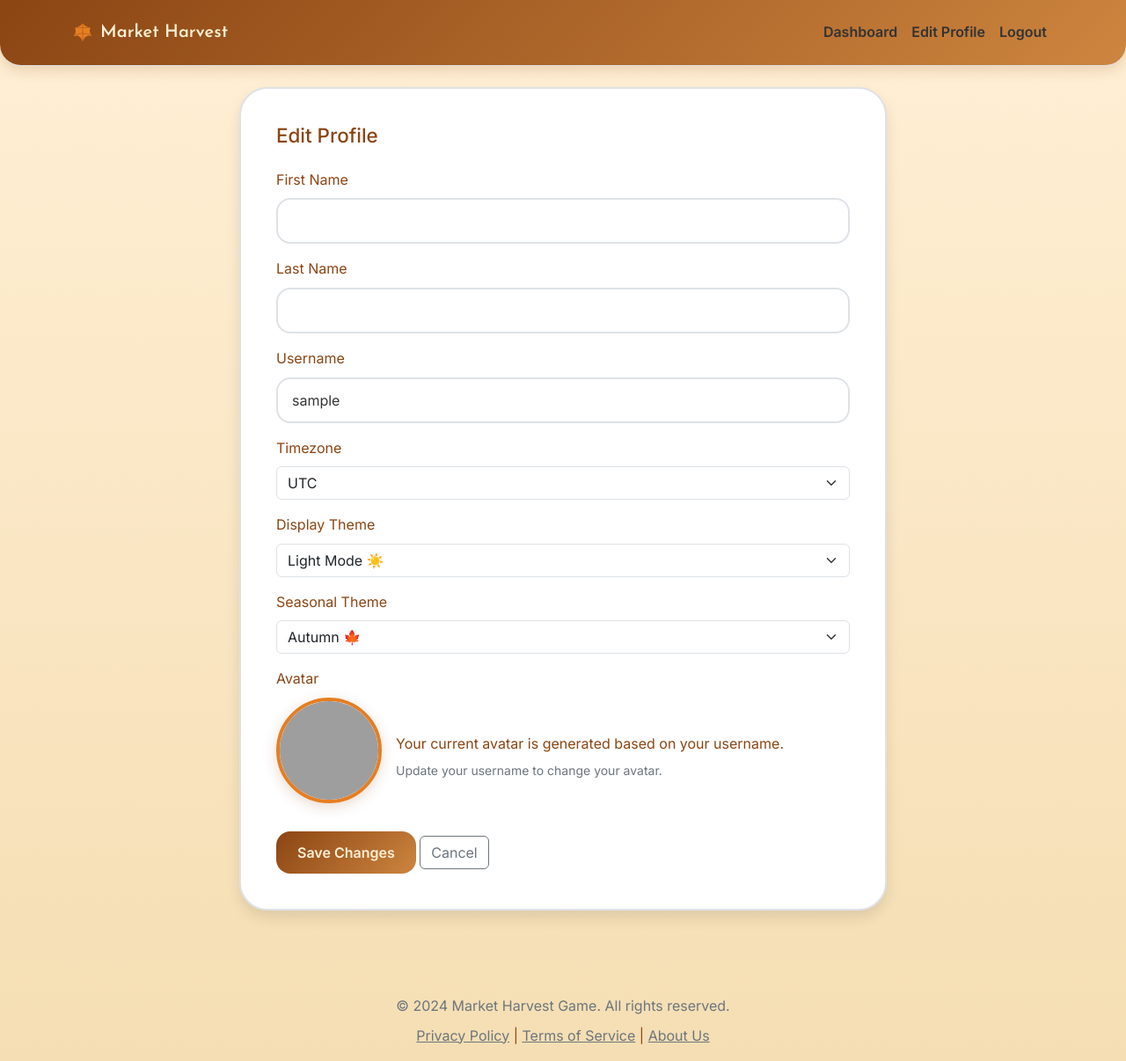
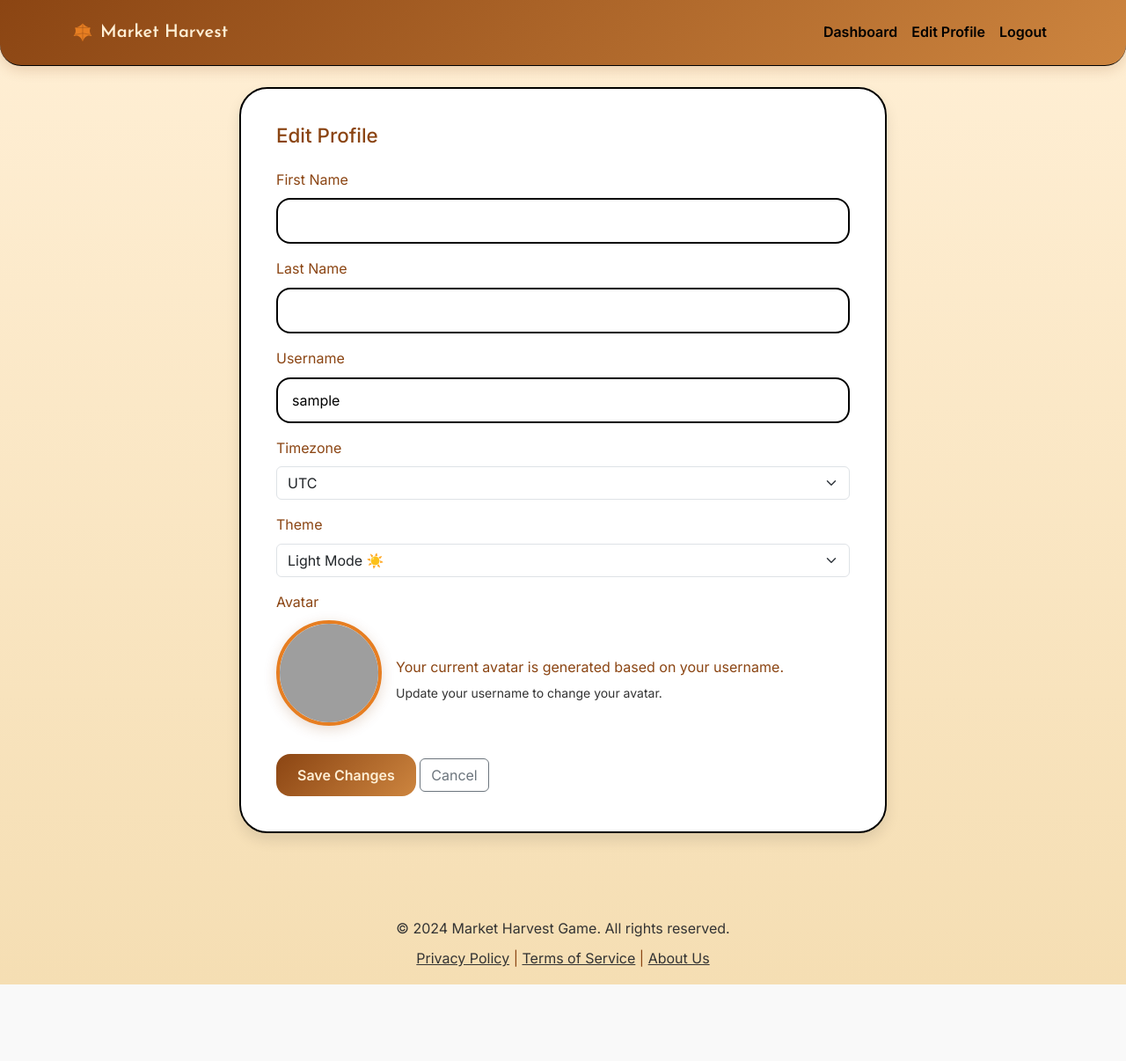
Before and after one commit to reversegremlin/harvest-market, a Flask app: page /profile/edit in a window 1280 px wide. Shown: the whole page at 88% size. After the commit the page ends 1119 px from the top, so only its background shows below. Run offline with Flask 3, Linux system fonts and the light colour scheme; the visitor is signed in with stand-in values (Sample User, id 1); data comes from the database, SQL or seed files in the repository; some libraries are stand-ins or nearby versions; grey boxes are pictures that could not be loaded.

Commit message:
Agent query: Is the consolidated theme selector working and are the dark/light themes displaying correctly with black/white colors?
Screenshot: https://storage.googleapis.com/screenshot-production-us-central1/c8f6aa36-1e33-49c3-b1fe-eb37e51a95ca/db748e47-b544-4921-95fe-6126f31db11a.jpg

```diff
--- a/static/css/styles.css
+++ b/static/css/styles.css
@@ -132,10 +132,10 @@ body {
 /* Light theme */
 .theme-light {
     --theme-bg: #ffffff;
-    --theme-text: #333333;
-    --theme-primary: #007bff;
-    --theme-secondary: #6c757d;
-    --theme-border: #dee2e6;
+    --theme-text: #000000;
+    --theme-primary: #000000;
+    --theme-secondary: #333333;
+    --theme-border: #000000;
     --theme-card-bg: #ffffff;
     --theme-input-bg: #ffffff;
     --theme-hover: #f8f9fa;
@@ -147,17 +147,17 @@ body {
 
 /* Dark theme */
 .theme-dark {
-    --theme-bg: #1a1a1a;
-    --theme-text: #e0e0e0;
-    --theme-primary: #3699ff;
-    --theme-secondary: #6c757d;
-    --theme-border: #2d2d2d;
-    --theme-card-bg: #2d2d2d;
-    --theme-input-bg: #333333;
-    --theme-hover: #2c2c2c;
-    --theme-shadow: rgba(0, 0, 0, 0.25);
+    --theme-bg: #000000;
+    --theme-text: #ffffff;
+    --theme-primary: #ffffff;
+    --theme-secondary: #cccccc;
+    --theme-border: #ffffff;
+    --theme-card-bg: #0a0a0a;
+    --theme-input-bg: #1a1a1a;
+    --theme-hover: #1a1a1a;
+    --theme-shadow: rgba(255, 255, 255, 0.1);
 
-    background: linear-gradient(135deg, #1a1a1a 0%, #2d2d2d 100%);
+    background: #000000;
     color: var(--theme-text);
 }
 
--- a/templates/profile/edit.html
+++ b/templates/profile/edit.html
@@ -42,18 +42,14 @@
                 </div>
 
                 <div class="mb-3">
-                    <label for="theme" class="form-label">Display Theme</label>
-                    <select class="form-select mb-3" id="theme" name="theme">
+                    <label for="theme" class="form-label">Theme</label>
+                    <select class="form-select" id="theme" name="theme">
                         <option value="light" {% if current_user.theme == 'light' %}selected{% endif %}>Light Mode ☀️</option>
                         <option value="dark" {% if current_user.theme == 'dark' %}selected{% endif %}>Dark Mode 🌙</option>
-                    </select>
-
-                    <label for="seasonal_theme" class="form-label">Seasonal Theme</label>
-                    <select class="form-select" id="seasonal_theme" name="seasonal_theme">
-                        <option value="autumn" {% if current_user.seasonal_theme == 'autumn' %}selected{% endif %}>Autumn 🍁</option>
-                        <option value="winter" {% if current_user.seasonal_theme == 'winter' %}selected{% endif %}>Winter ❄️</option>
-                        <option value="spring" {% if current_user.seasonal_theme == 'spring' %}selected{% endif %}>Spring 🌸</option>
-                        <option value="summer" {% if current_user.seasonal_theme == 'summer' %}selected{% endif %}>Summer ☀️</option>
+                        <option value="autumn" {% if current_user.theme == 'autumn' %}selected{% endif %}>Autumn Theme 🍁</option>
+                        <option value="winter" {% if current_user.theme == 'winter' %}selected{% endif %}>Winter Theme ❄️</option>
+                        <option value="spring" {% if current_user.theme == 'spring' %}selected{% endif %}>Spring Theme 🌸</option>
+                        <option value="summer" {% if current_user.theme == 'summer' %}selected{% endif %}>Summer Theme ☀️</option>
                     </select>
                 </div>
 
```
Also changed, not shown: 1 other file.
